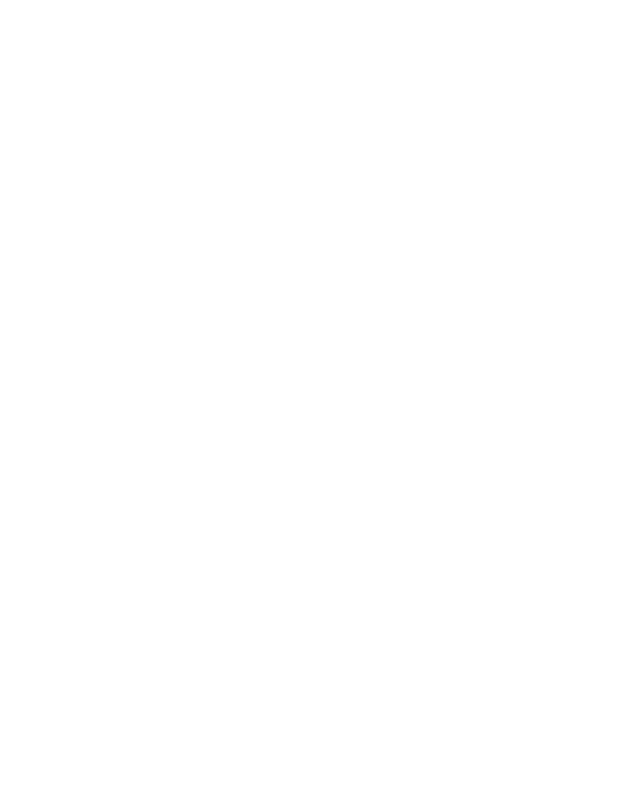
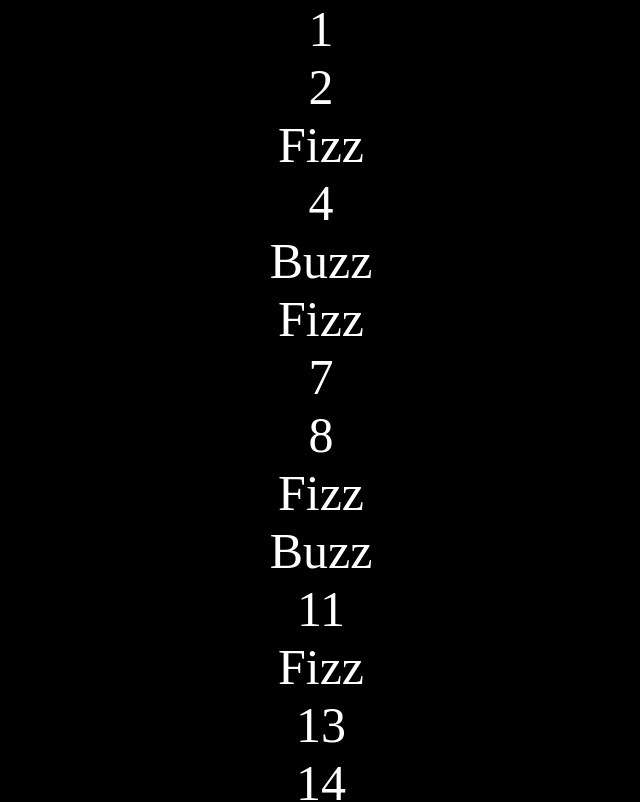
Before and after one commit to mattiatealdi/js-fizzbuzz, a plain HTML site: page index.html in a window 1280 px wide. Shown: the top 802 px of the page, without its empty margins (319-959 px from the left). Drawn offline with Linux system fonts and the light colour scheme.

Commit message:
display_inside_html

```diff
--- /dev/null
+++ b/css/style.css
@@ -0,0 +1,12 @@
+*{
+    margin: 0;
+    padding: 0;
+    box-sizing: border-box;
+}
+
+body{
+    background-color: black;
+    color: white;
+    text-align: center;
+    font-size: 50px;
+}
--- a/index.html
+++ b/index.html
@@ -5,8 +5,11 @@
     <meta http-equiv="X-UA-Compatible" content="IE=edge">
     <meta name="viewport" content="width=device-width, initial-scale=1.0">
     <title>Document</title>
+    <link rel="stylesheet" href="css/style.css">
 </head>
 <body>
+    <p id="output"></p>
+
 
     <script src="js/myscript.js"></script>
 </body>
--- a/js/myscript.js
+++ b/js/myscript.js
@@ -1,11 +1,16 @@
+msg= "FizzBuzz"
+var text = "";
+
 for(var i = 1; i < 101; i++){
     if(!(i%3) && !(i%5)){
-        console.log("FizzBuzz");
+        text += "Fizzbuzz <br>";
     }else if(!(i%3)){
-        console.log("Fizz");
+        text += "Fizz <br>";
     }else if(!(i%5)){
-        console.log("Buzz");
+        text += "Buzz <br>";
     }else{
-        console.log(i);
+        text += i +"<br>";
     }
 }
+
+document.getElementById("output").innerHTML = text;
```
